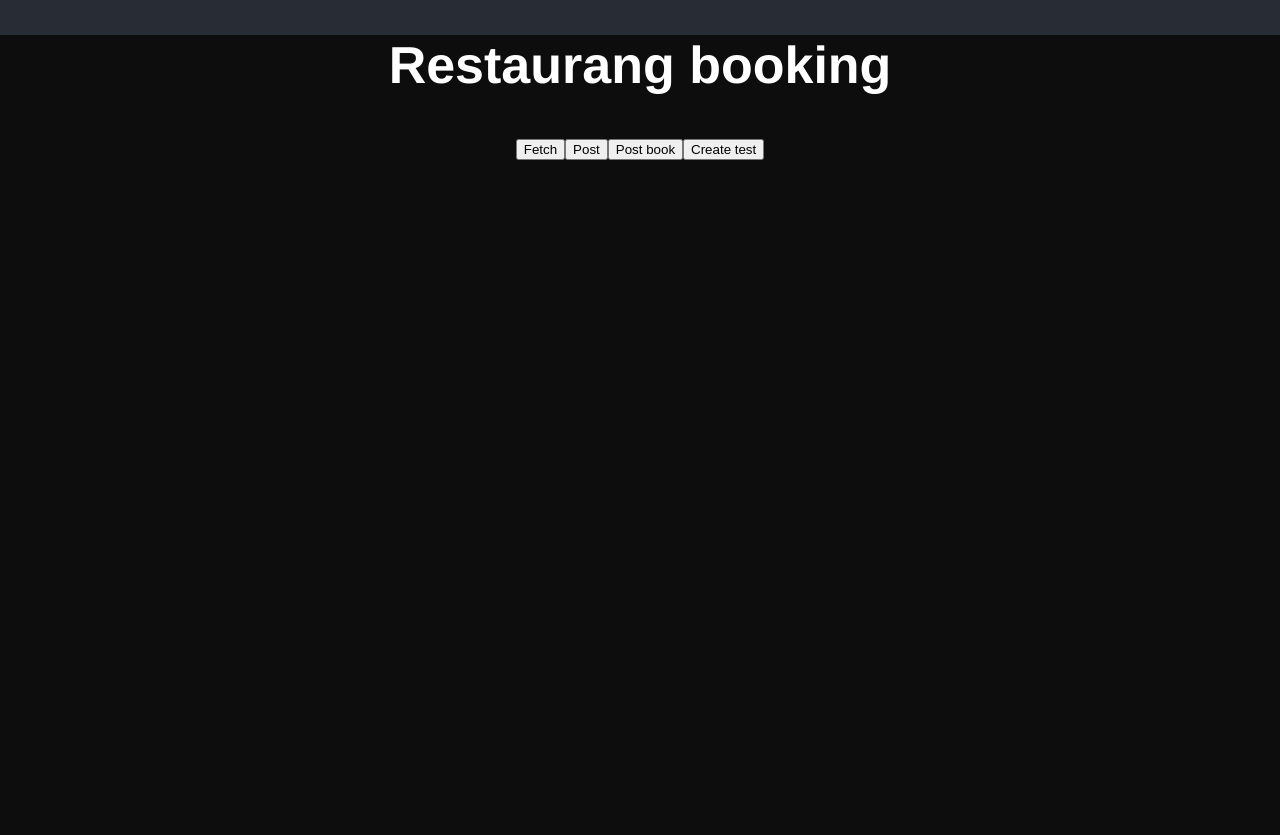
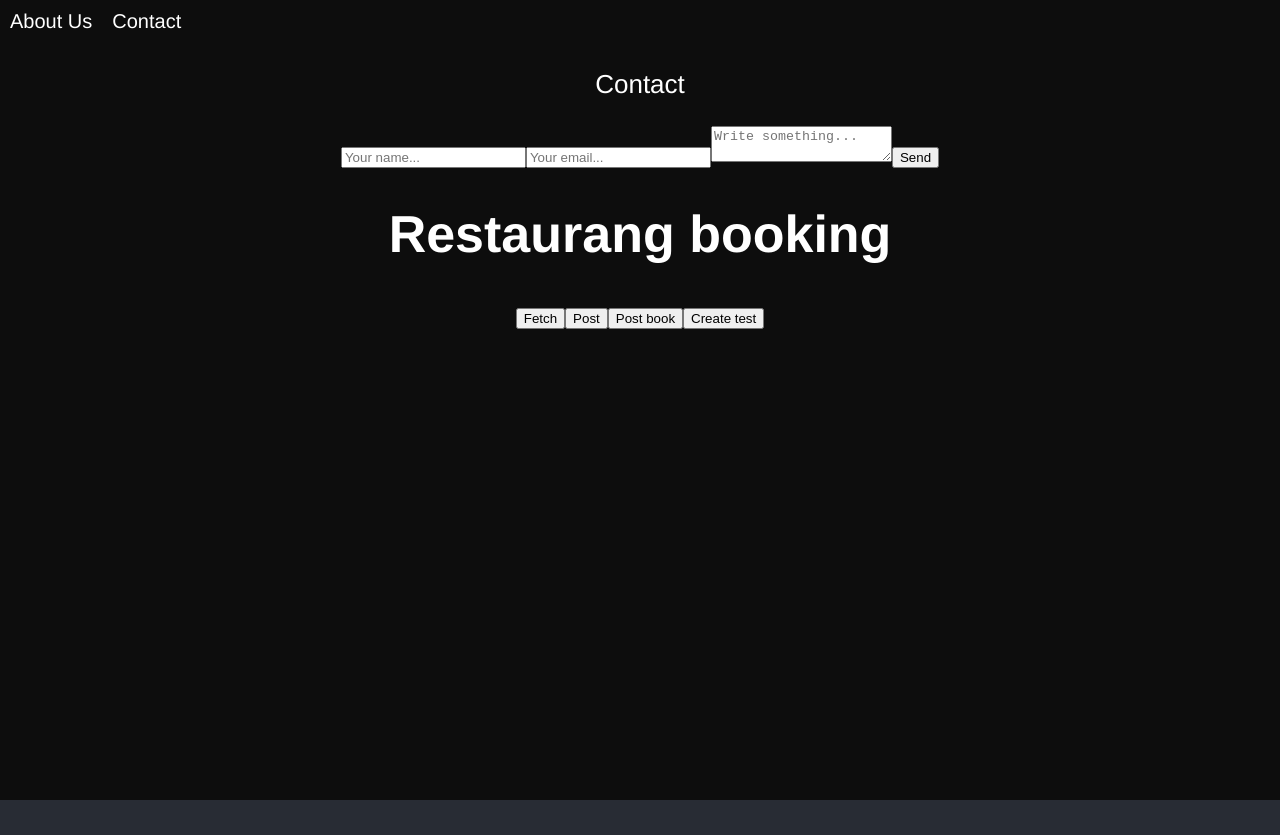
Before and after one commit to Alexandrhall/restaurant-app, a React (Create React App) app in the folder client/: page /contact in a window 1280 px wide. After the commit the page ends 800 px from the top, so only its background shows below. Built offline with nearby package versions, Linux system fonts and the light colour scheme.

Commit message:
Added form html

```diff
--- a/client/src/components/pages/Contact.tsx
+++ b/client/src/components/pages/Contact.tsx
@@ -1,5 +1,24 @@
 import React from "react";
+import { Navigation } from "../Navigation";
 
 export const Contact = () => {
-  return <></>;
+  return (
+    <div className="wrapper">
+      <Navigation></Navigation>
+      <div className="contact">
+        <p className="contact-text">Contact</p>
+        <div className="contact-form">
+          <form action="" method="post">
+            <input type="text" name="name" placeholder="Your name..." />
+            <input type="text" name="email" placeholder="Your email..." />
+            <textarea
+              name="message"
+              placeholder="Write something..."
+            ></textarea>
+            <input type="submit" value="Send" />
+          </form>
+        </div>
+      </div>
+    </div>
+  );
 };
```
